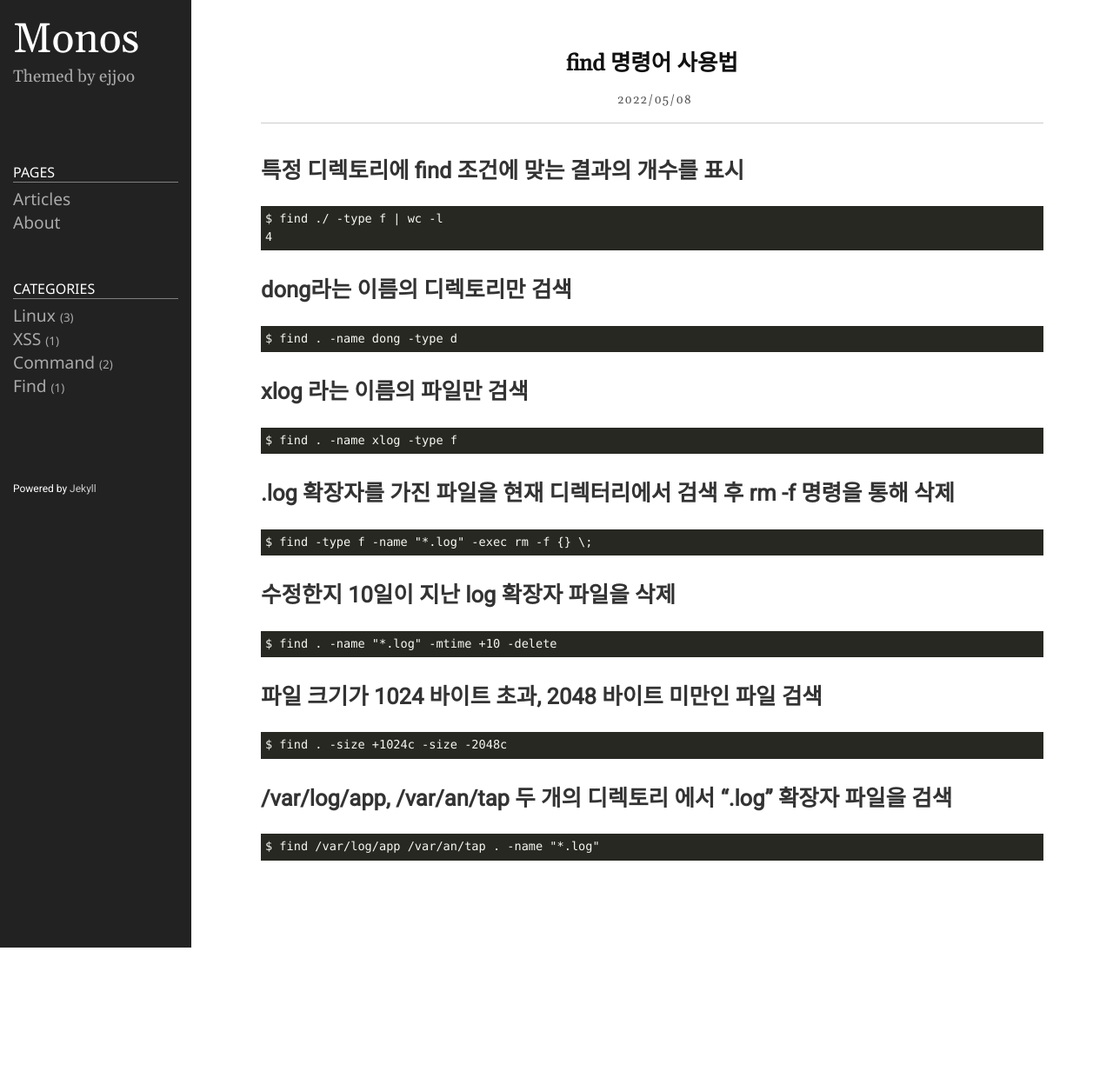
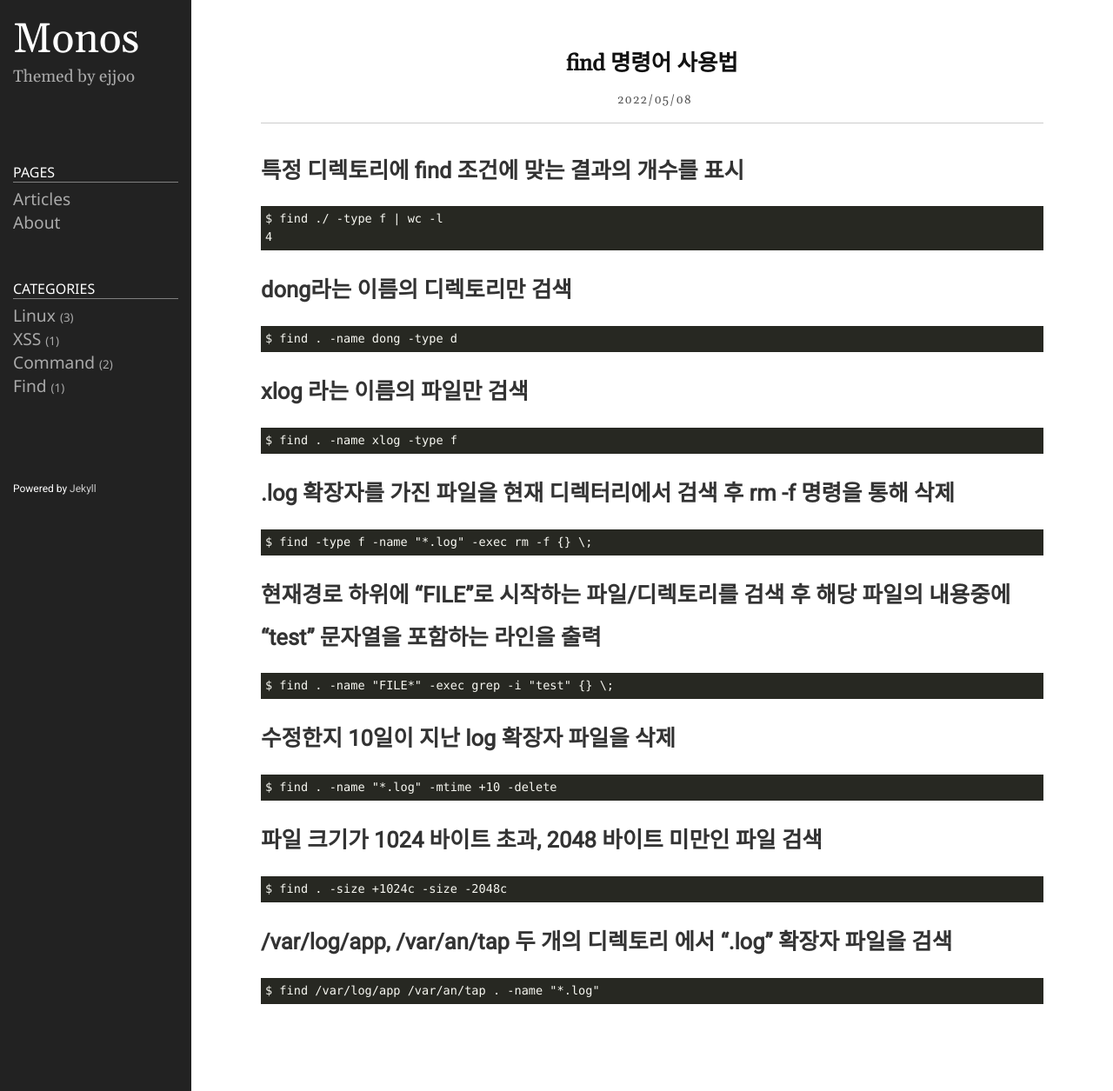
Before and after one commit to testall0836/testall0836.github.io, a Jekyll site: the page built from _posts/2022-05-08-post.markdown, in a window 1280 px wide. Shown: the whole page at 87% size. Built offline with Jekyll 4.4.1, drawn with Linux system fonts in a browser that asks for light colours; before the commit the page ends 1090 px from its top, so only the background shows below that.

Commit message:
update post

````diff
--- a/_posts/2022-05-08-post.markdown
+++ b/_posts/2022-05-08-post.markdown
@@ -32,6 +32,12 @@ $ find . -name xlog -type f
 $ find -type f -name "*.log" -exec rm -f {} \;
 ```
 
+## 현재경로 하위에 "FILE"로 시작하는 파일/디렉토리를 검색 후 해당 파일의 내용중에 "test" 문자열을 포함하는 라인을 출력
+```
+$ find . -name "FILE*" -exec grep -i "test" {} \;
+```
+
+
 ## 수정한지 10일이 지난 log 확장자 파일을 삭제
 ```
 $ find . -name "*.log" -mtime +10 -delete
````
